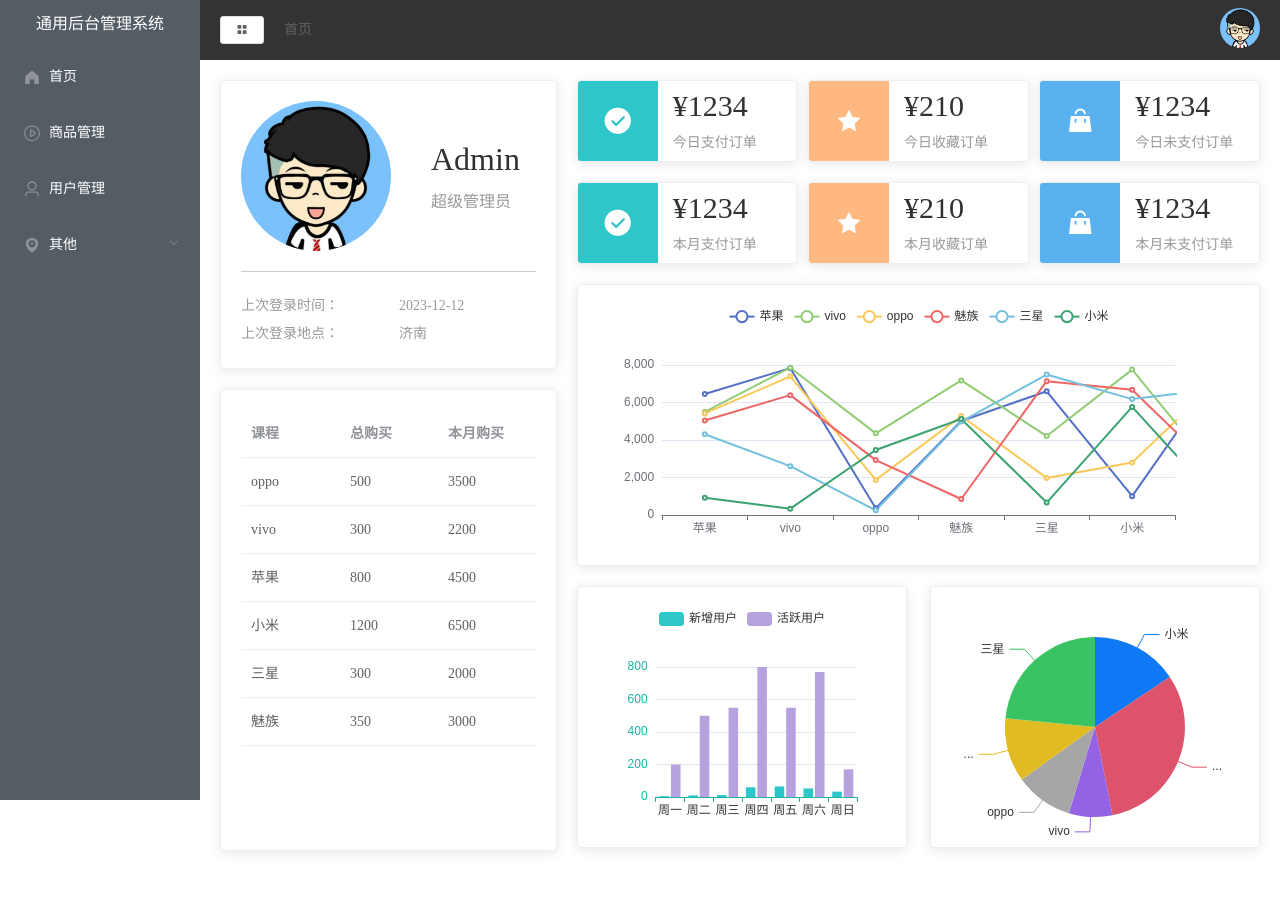
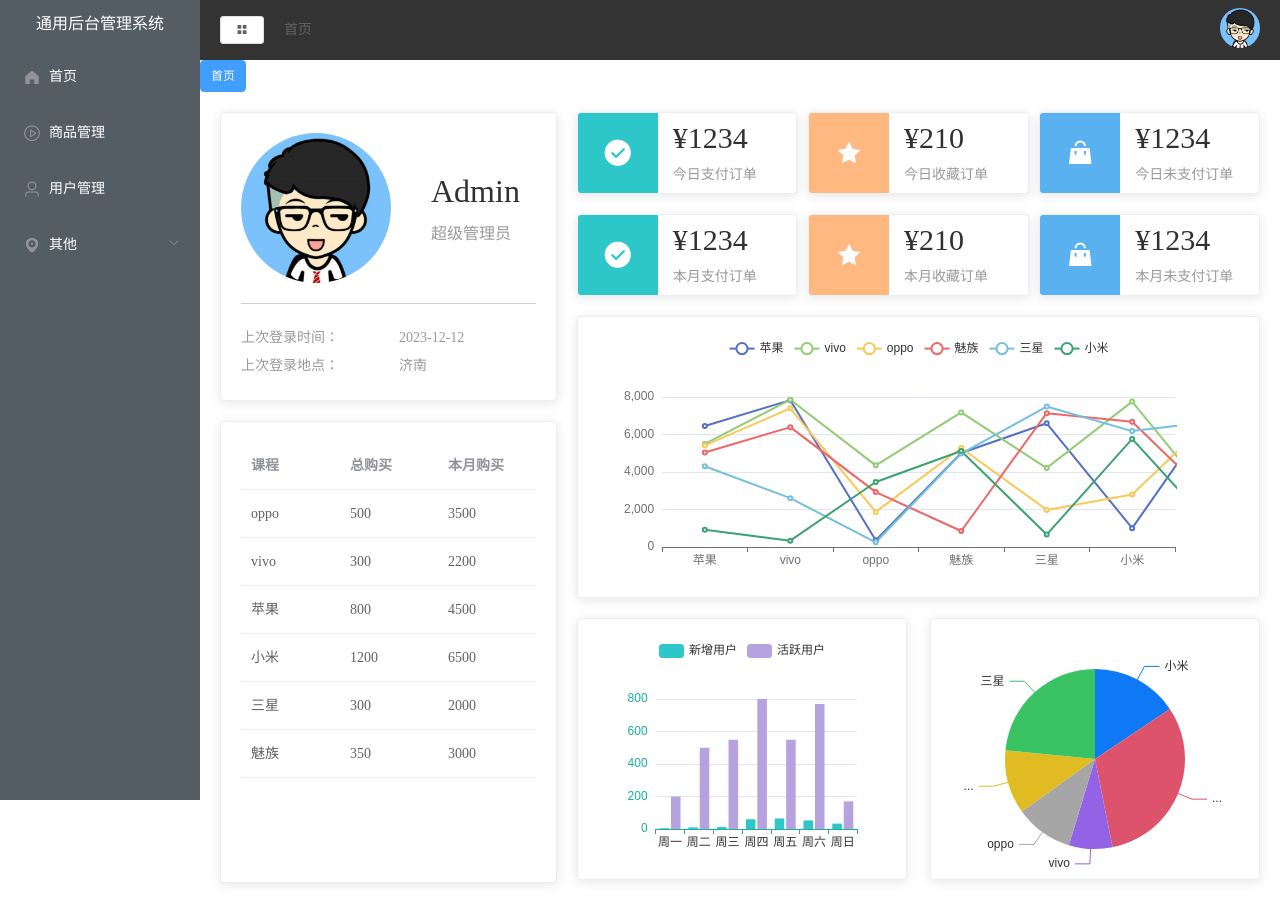
Before and after one commit to Afei14138/my-vue2-app, a Vue app: page /#/home in a window 1280 px wide. Before the commit the page ends 871 px from the top, so only its background shows below. Built offline with nearby package versions, Linux system fonts and the light colour scheme.

Commit message:
引入 tag 组件，修改路由配置适配tag 高亮

```diff
--- /dev/null
+++ b/src/components/CommonTag.vue
@@ -0,0 +1,28 @@
+<template>
+    <div class="tabs">
+        <el-tag v-for="item in tags"
+        :key="item.path"
+        :closable="item.name !== 'home'"
+        :effect="$route.name === item.name ? 'dark' : 'plain'">
+            {{ item.label }}
+        </el-tag>
+    </div>
+</template>
+
+<script>
+import { mapState } from 'vuex'
+export default {
+    name: 'CommonTag',
+    data() {
+        return {}
+    },
+    computed: {
+        ...mapState({
+            tags: state => state.tab.tabsList
+        })
+    },
+    mounted(){
+
+    }
+}
+</script>
--- a/src/views/Main.vue
+++ b/src/views/Main.vue
@@ -8,6 +8,7 @@
                 <el-header>
                     <common-header />
                 </el-header>
+                <common-tag></common-tag>
                 <el-main>
                     <!--路由出口，符合路径的视图在这里渲染-->
                     <router-view></router-view>
@@ -21,13 +22,15 @@
 <script>
 import CommonAside from '@/components/CommonAside.vue';
 import CommonHeader from '@/components/CommonHeader.vue';
+import CommonTag from '@/components/CommonTag.vue';
 export default {
     data() {
         return {}
     },
     components:{
         CommonAside,
-        CommonHeader
+        CommonHeader,
+        CommonTag
     }
 }
 
```
Also changed, not shown: src/router/index.js (+5 -5 lines).
